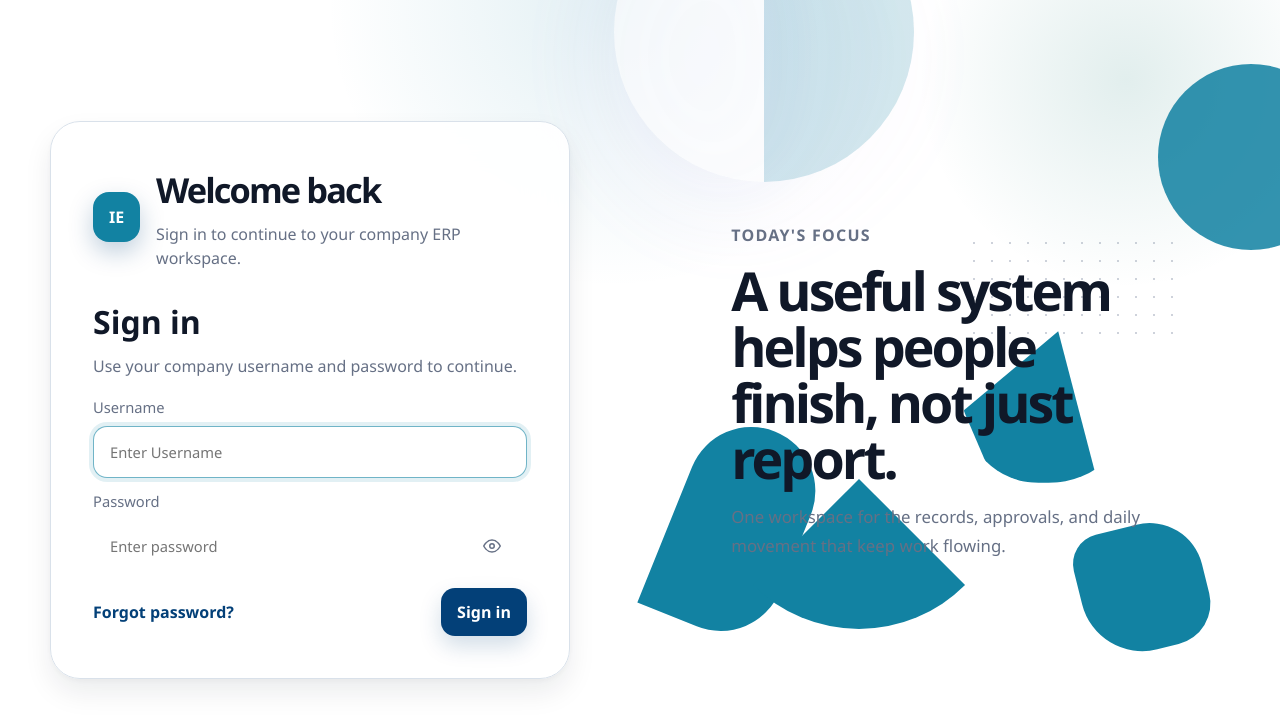
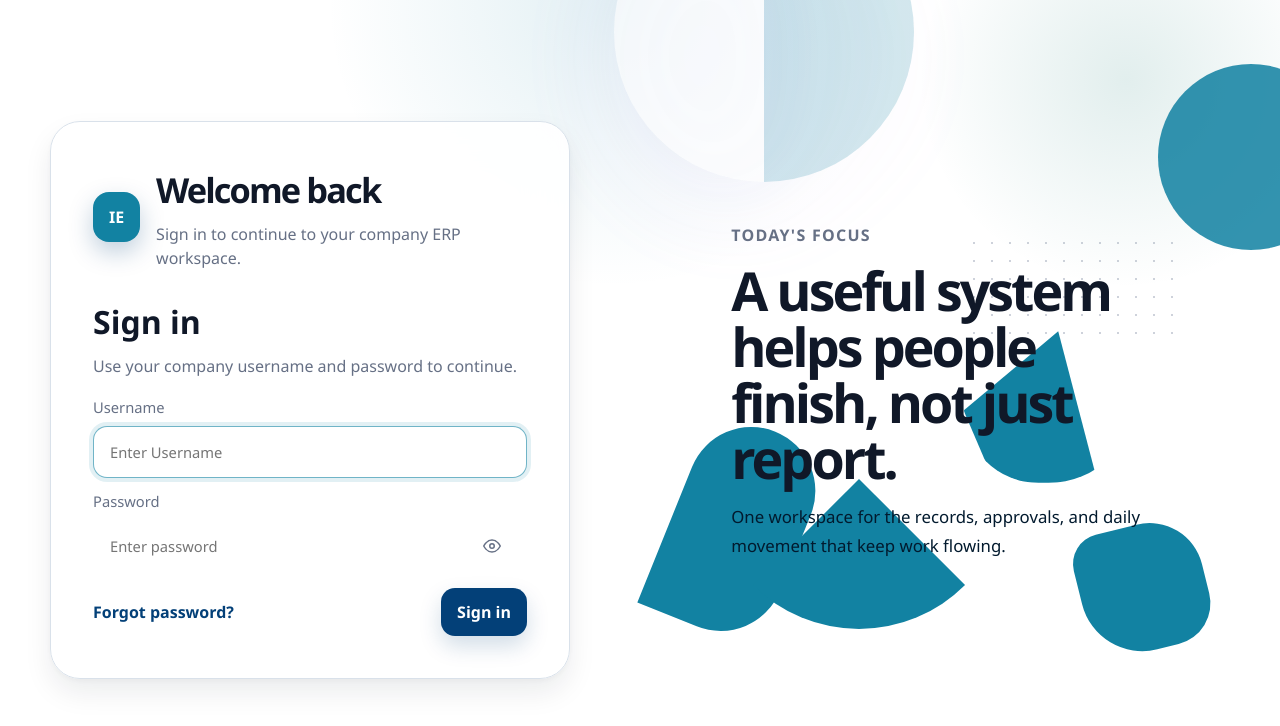
Before and after one commit to Thiranity-Tech/IT_ERP, a React app in the folder frontend/: page /#/ in a window 1280 px wide. Shown: the top 726 px of the page. Built offline with nearby package versions, Linux system fonts and the light colour scheme; no server answers; the HTML template or start-up script is replaced by a standard one.

Commit message:
Update login page text color

```diff
--- a/frontend/src/index.css
+++ b/frontend/src/index.css
@@ -890,7 +890,7 @@ textarea {
 
 .auth-art-card p {
   max-width: 36rem;
-  color: var(--muted);
+  color: #021a2e;
   font-size: 1.05rem;
   line-height: 1.7;
 }
```
